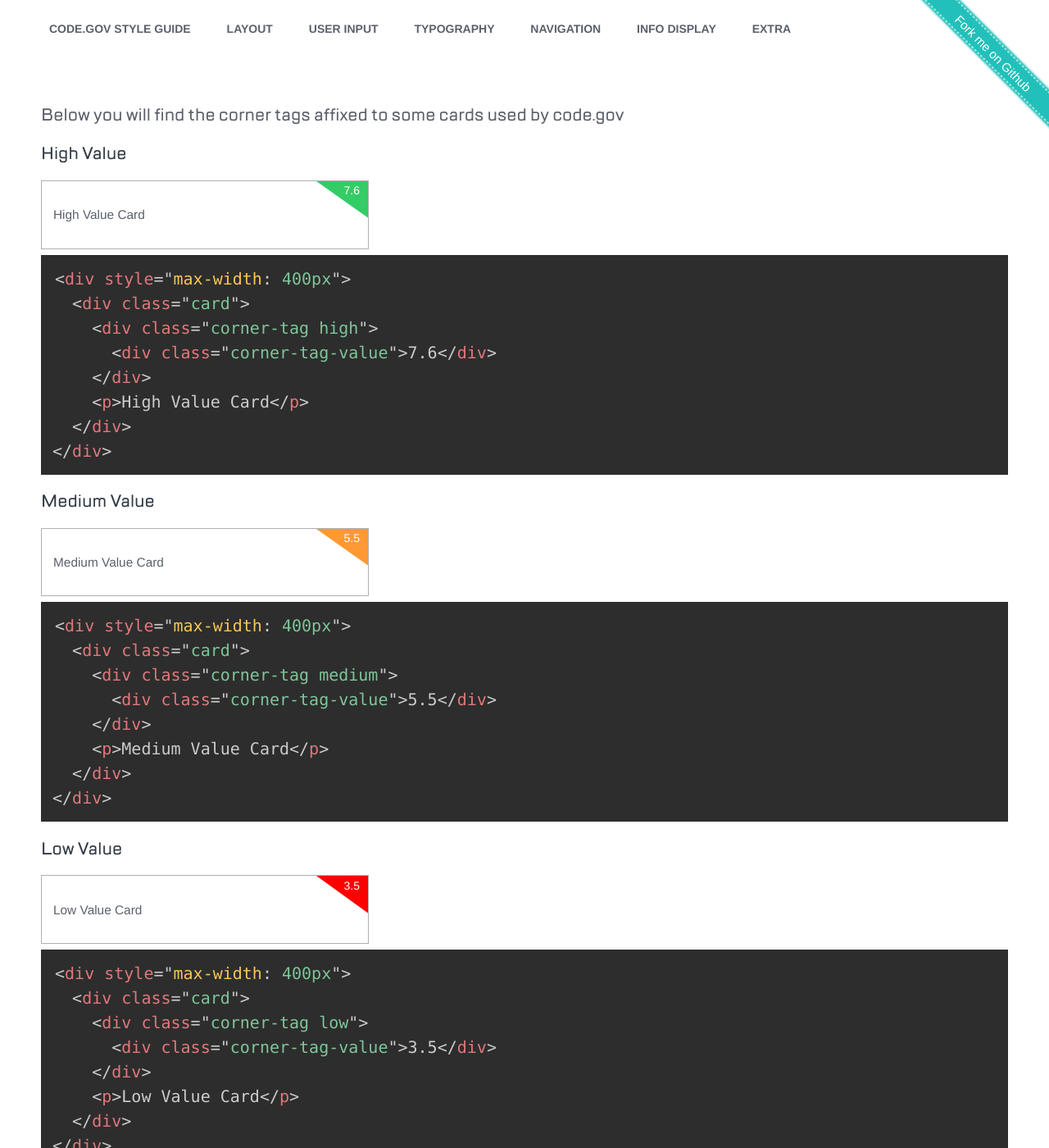
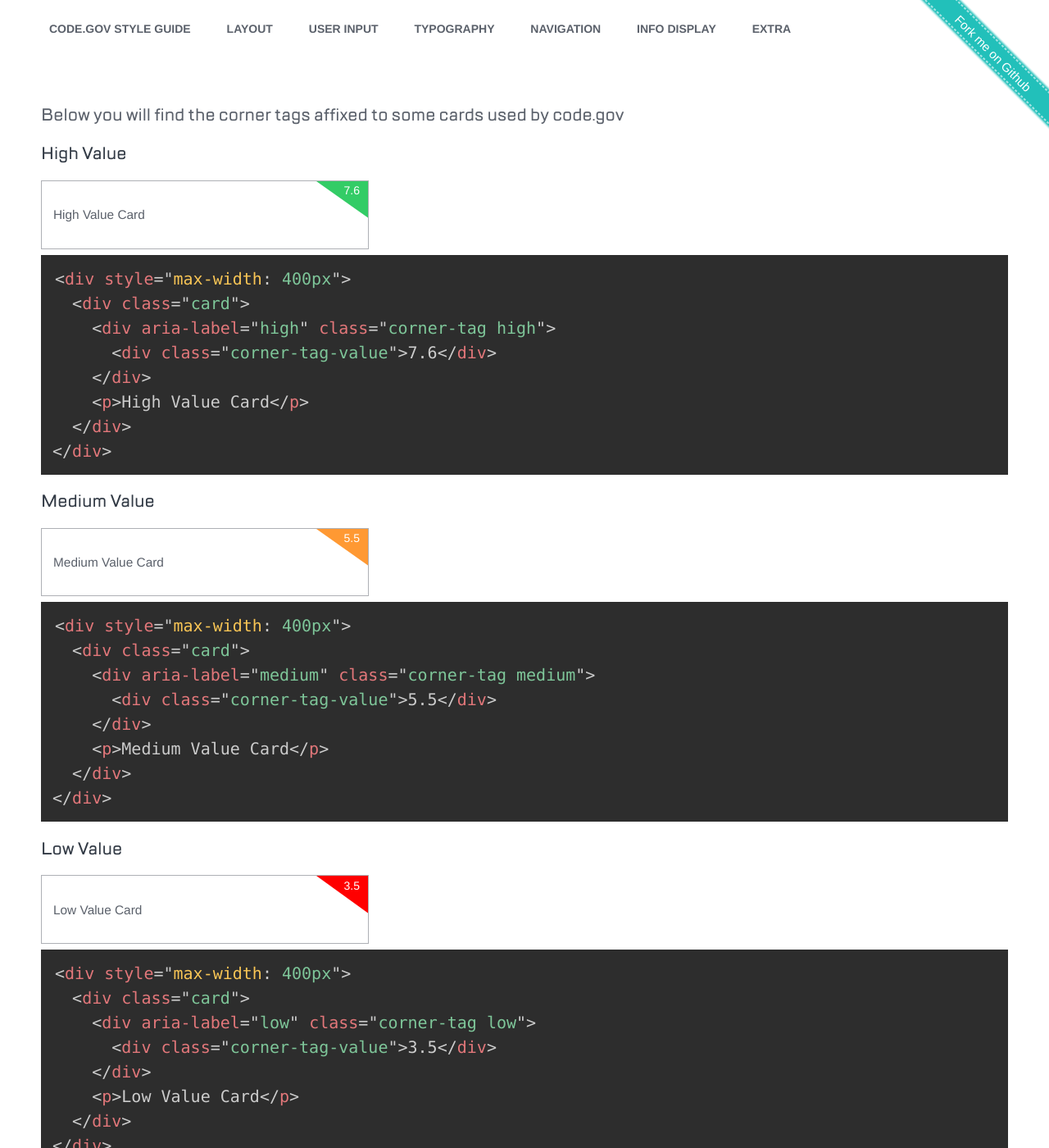
Before and after one commit to GSA/code-gov-style, a Jekyll site: the page built from components/corner_tags.md, in a window 1280 px wide and 1400 px high. Shown: the whole window at 82% size. Built offline with Jekyll 4.4.1, drawn with Linux system fonts in a browser that asks for light colours.

Commit message:
add aria-label to quality tags for accessibility

````diff
--- a/components/corner_tags.md
+++ b/components/corner_tags.md
@@ -8,7 +8,7 @@ title: "Corner Tags"
 # High Value
 <div style="max-width: 400px">
   <div class="card">
-    <div class="corner-tag high">
+    <div aria-label="high" class="corner-tag high">
       <div class="corner-tag-value">7.6</div>
     </div>
     <p>High Value Card</p>
@@ -17,7 +17,7 @@ title: "Corner Tags"
 ```
 <div style="max-width: 400px">
   <div class="card">
-    <div class="corner-tag high">
+    <div aria-label="high" class="corner-tag high">
       <div class="corner-tag-value">7.6</div>
     </div>
     <p>High Value Card</p>
@@ -28,7 +28,7 @@ title: "Corner Tags"
 # Medium Value
 <div style="max-width: 400px">
   <div class="card">
-    <div class="corner-tag medium">
+    <div aria-label="medium" class="corner-tag medium">
       <div class="corner-tag-value">5.5</div>
     </div>
     <p>Medium Value Card</p>
@@ -37,7 +37,7 @@ title: "Corner Tags"
 ```
 <div style="max-width: 400px">
   <div class="card">
-    <div class="corner-tag medium">
+    <div aria-label="medium" class="corner-tag medium">
       <div class="corner-tag-value">5.5</div>
     </div>
     <p>Medium Value Card</p>
@@ -49,7 +49,7 @@ title: "Corner Tags"
 # Low Value
 <div style="max-width: 400px">
   <div class="card">
-    <div class="corner-tag low">
+    <div aria-label="low" class="corner-tag low">
       <div class="corner-tag-value">3.5</div>
     </div>
     <p>Low Value Card</p>
@@ -58,7 +58,7 @@ title: "Corner Tags"
 ```
 <div style="max-width: 400px">
   <div class="card">
-    <div class="corner-tag low">
+    <div aria-label="low" class="corner-tag low">
       <div class="corner-tag-value">3.5</div>
     </div>
     <p>Low Value Card</p>
--- a/src/quality_tag.js
+++ b/src/quality_tag.js
@@ -34,7 +34,7 @@ class QualityTag extends HTMLElement {
     } else {
       category = '';
     }
-    this.innerHTML = `<div class="corner-tag ${category}"><div class="corner-tag-value">${rounded}</div></div>`;
+    this.innerHTML = `<div aria-label="${category}" class="corner-tag ${category}"><div class="corner-tag-value">${rounded}</div></div>`;
   }
 
 }
````
